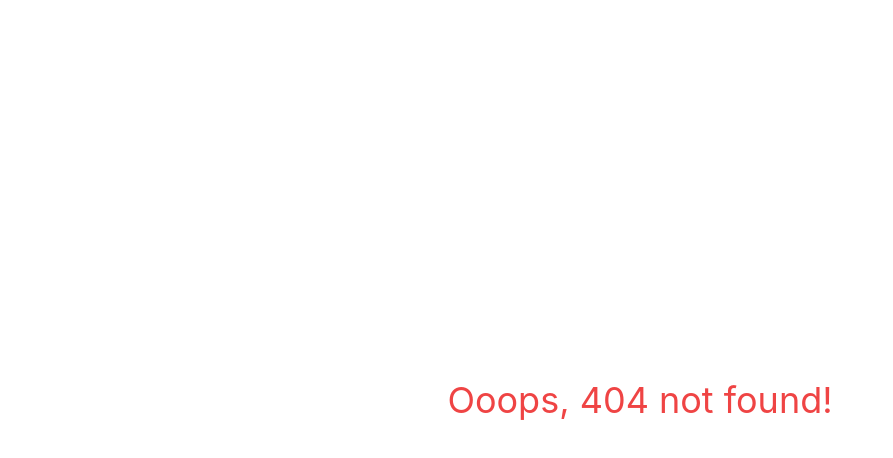
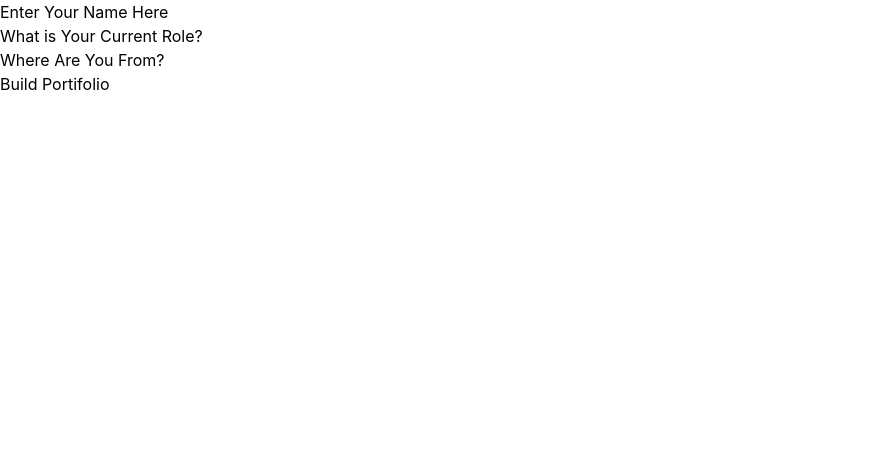
Before and after one commit to sallah26/realtime-chat-app, a React (Create React App) app: page /buildprofile in a window 1280 px wide. Before the commit this address had no page. Shown: the top 458 px of the page, without its empty margins (0-893 px from the left). Built offline with nearby package versions, Linux system fonts and the light colour scheme.

Commit message:
profiles page modified

```diff
--- a/src/App.js
+++ b/src/App.js
@@ -8,6 +8,7 @@ import NoPage from './pages/NoPage.jsx';
 import Login from './pages/Login.jsx';
 import { useState } from 'react';
 import Landing from './pages/Landing.jsx';
+import BuildProfile from './pages/BuildProfile.jsx';
 
 
 
@@ -19,6 +20,8 @@ function App() {
       {isAuth ? <Route path="/" element={<Home setIsAuth={setIsAuth}/>} /> : <Route path="/" element={<Landing />} />}
 
       <Route path="/login" element={<Login setIsAuth={setIsAuth}/>} />
+      <Route path="/buildprofile" element={<BuildProfile />} />
+
       <Route path="*" element={<NoPage />} />
     </Routes>
   </Router>
--- /dev/null
+++ b/src/pages/BuildProfile.jsx
@@ -0,0 +1,47 @@
+import React, { useState } from 'react'
+
+const BuildProfile = () => {
+    const [name, setName] = useState("");
+    const [currentRole, setCurrentRole] = useState("");
+    const [location, setLocation] = useState("");
+    // const [, set] = useState("");
+    // const [, set] = useState("");
+
+    const handleFormSubmit = (e) =>{
+        e.preventDefault();
+        const data = {
+            name: name,
+            currentRole: currentRole,
+            location: location,
+        }
+        console.log(data);
+    };
+
+    const myData = {
+
+    }
+
+    return (
+
+    <div>
+        <form action="" onSubmit={handleFormSubmit}>
+            <div>
+                <label htmlFor="name">Enter Your Name Here</label>
+                <input value={name} onChange={((e) => {setName(e.target.value)})} type="text"/>
+            </div>
+            <div>
+                <label htmlFor="currentrole">What is Your Current Role?</label>
+                <input value={currentRole} onChange={((e) => {setCurrentRole(e.target.value)})} type="text"/>
+            </div>
+            <div>
+                <label htmlFor="currentrole">Where Are You From?</label>
+                <input value={location} onChange={((e) => {setLocation(e.target.value)})} type="text"/>
+            </div>
+            <button type='submit'>Build Portifolio</button>
+        </form>
+
+    </div>
+  )
+}
+
+export default BuildProfile
--- a/src/pages/Home.jsx
+++ b/src/pages/Home.jsx
@@ -1,8 +1,22 @@
-import React from 'react';
+import React, { useEffect, useState } from 'react';
 import { signOut } from 'firebase/auth';
 import { auth } from "../config/firebase";
+import { useNavigate } from 'react-router-dom';
 
 const Home = ({ setIsAuth }) => {
+    const [hasProfile, setHasProfile] = useState(false)
+    const [showDiv, setShowDiv] = useState(false);
+    const navigate = useNavigate();
+
+    useEffect(() => {
+      const timeout = setTimeout(() => {
+        setShowDiv(true);
+      }, 3000);
+      return () => clearTimeout(timeout);
+    }, []);
+
+
+
     const handleSignOut = () => {
         signOut(auth).then(() => {
             setIsAuth(false);
@@ -11,11 +25,18 @@ const Home = ({ setIsAuth }) => {
         });
     };
 
+    const handleProfile = () =>{
+        navigate("/buildprofile")
+    }
+
     return (
+        <>
+        {(showDiv && !localStorage.hasProfile) && (<div className='absolute flex items-center justify-center min-h-screen min-w-full'><div className='ease-in-out duration-[5s] w-1/2 h-60 bg-green-400 p-5 text-center'><p className='text-3xl '>It seems like you didn't fulfill your profile right? Go and Build your profile!</p><button onClick={handleProfile} className='w-1/2 p-2 bg-slate-500 text-lg m-4 text-white'>Build Profile</button></div></div>)}
         <section className='flex items-center justify-center min-h-screen'>
             <p className='text-4xl'>This is the home page <br />Now you are registered user</p>
             <button onClick={handleSignOut} className='bg-red-300 border-4'>Log out</button>
         </section>
+        </>
     );
 }
 
```
